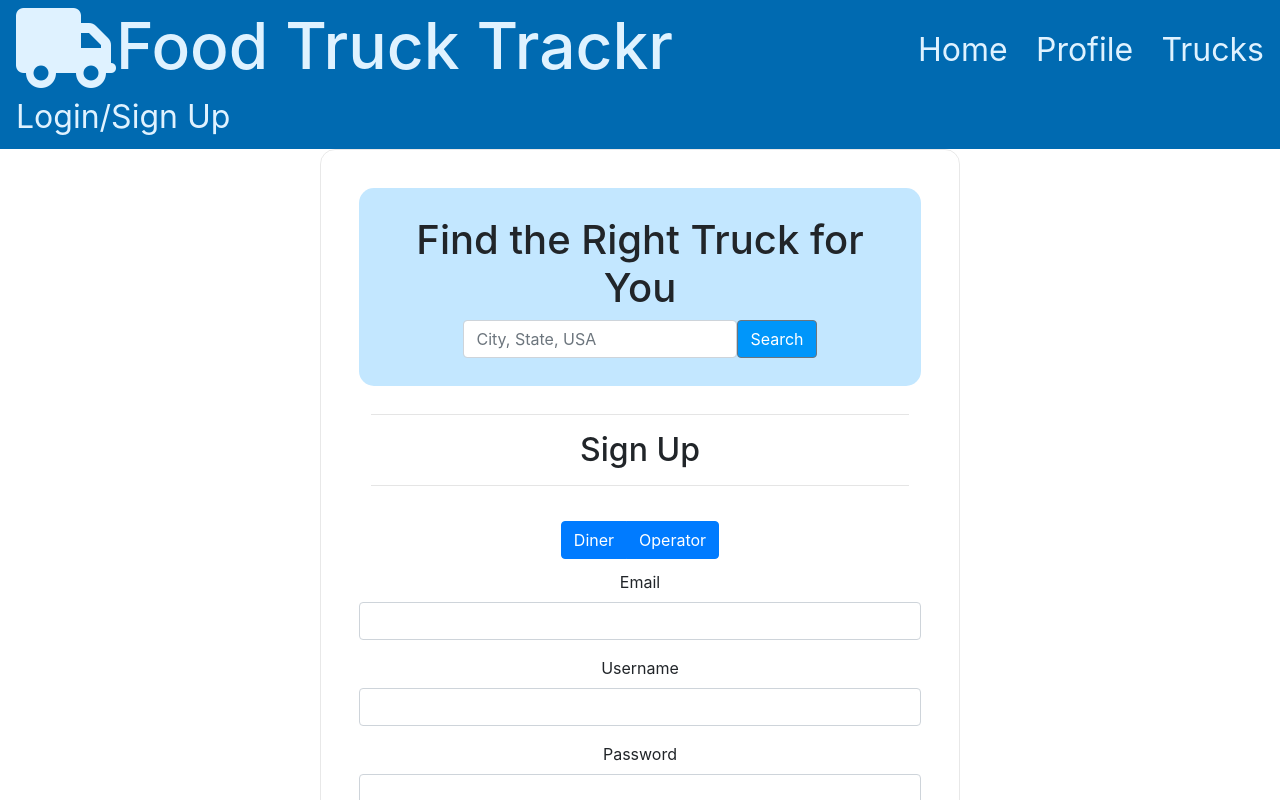
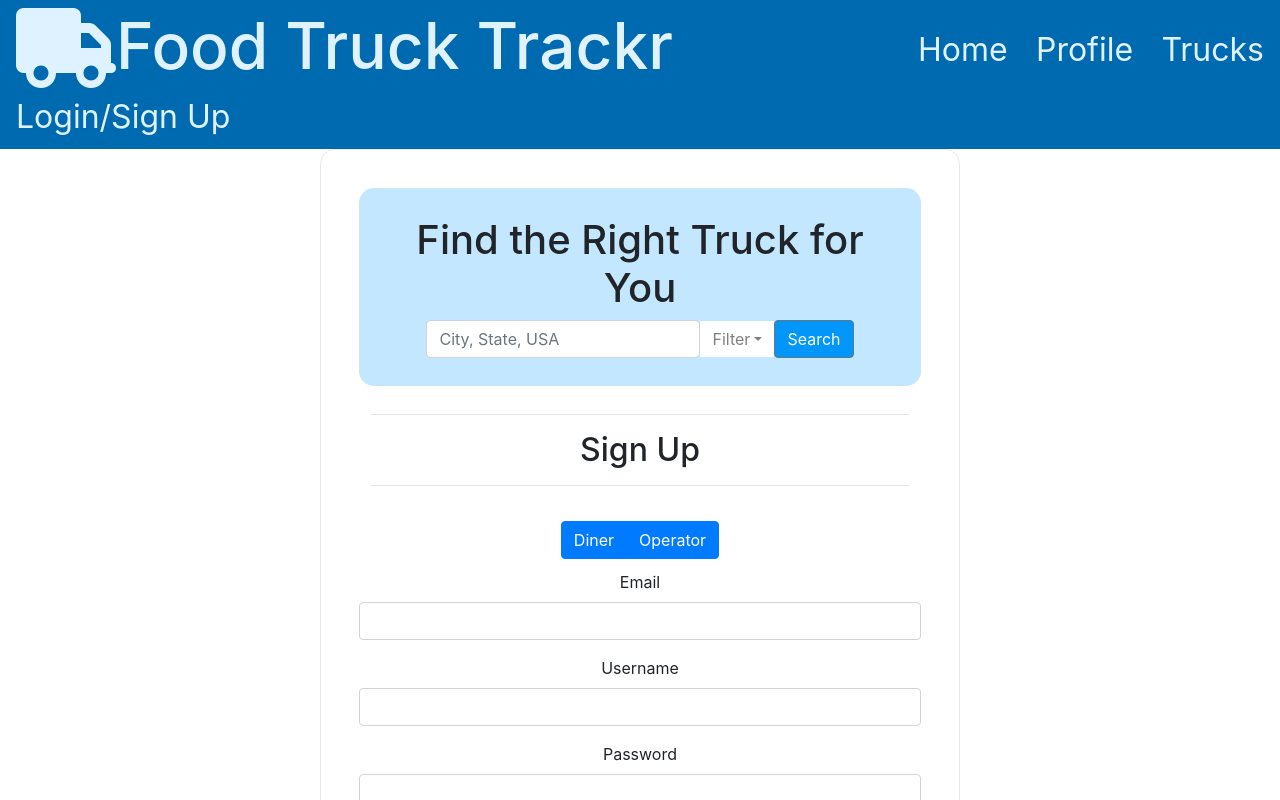
Before and after one commit to markanator/foodtrucktrackr-frontend, a React (Create React App) app: page / in a window 1280 px wide. Shown: the top 800 px of the page. Built offline with nearby package versions, Linux system fonts and the light colour scheme.

Commit message:
Updated SearchBar component.

```diff
--- a/src/components/SearchBar.jsx
+++ b/src/components/SearchBar.jsx
@@ -1,7 +1,20 @@
-import React from 'react';
-import { Button, Form, FormGroup, Input } from 'reactstrap';
+import React, { useState } from 'react';
+import {
+	Button,
+	Form,
+	FormGroup,
+	Input,
+	Dropdown,
+	DropdownToggle,
+	DropdownMenu,
+	DropdownItem,
+} from 'reactstrap';
 
 const SearchBar = () => {
+	const [dropdownOpen, setDropdownOpen] = useState(false);
+
+	const toggle = () => setDropdownOpen((prevState) => !prevState);
+
 	return (
 		<div className='home-header'>
 			<h1>Find the Right Truck for You</h1>
@@ -14,6 +27,24 @@ const SearchBar = () => {
 						placeholder='City, State, USA'
 					/>
 				</FormGroup>
+				<Dropdown isOpen={dropdownOpen} toggle={toggle}>
+					<DropdownToggle
+						caret
+						style={{
+							backgroundColor: 'white',
+							color: 'gray',
+							border: 'none',
+							borderRadius: '0px',
+						}}
+					>
+						Filter
+					</DropdownToggle>
+					<DropdownMenu>
+						<DropdownItem id='cuisine'>Cuisine Type</DropdownItem>
+						<DropdownItem id='distance'>Distance</DropdownItem>
+						<DropdownItem id='price'>Price</DropdownItem>
+					</DropdownMenu>
+				</Dropdown>
 				<Button id='btn' style={{ backgroundColor: 'rgb(0, 150, 250)' }}>
 					Search
 				</Button>
```
